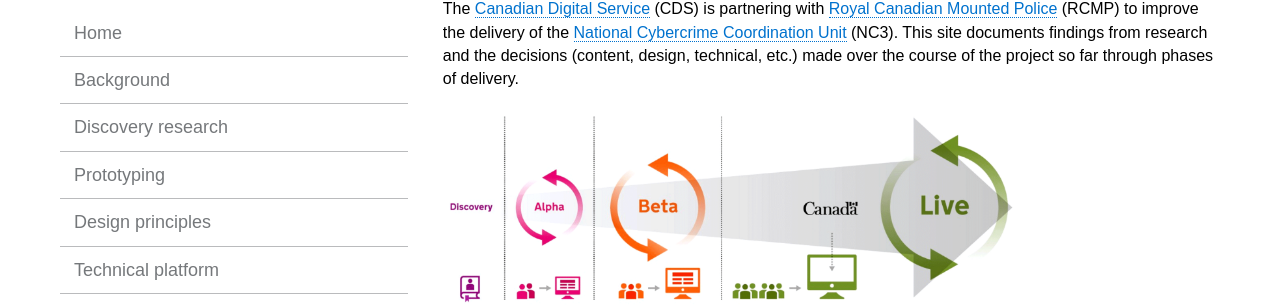
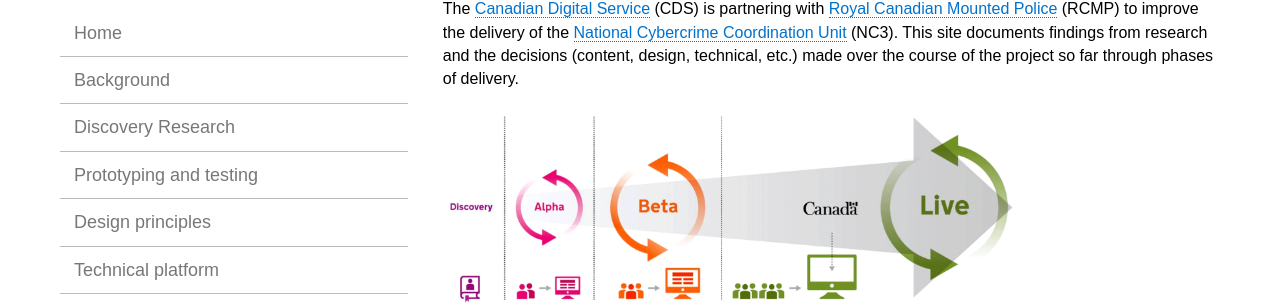
Before and after one commit to cds-snc/rcmp-report-a-cybercrime-alpha-documentation, a Jekyll site: the page built from index.html, in a window 1280 px wide. Shown: the part 227-535 px from the top of the page. Built offline with Jekyll 4.4.1, drawn with Linux system fonts in a browser that asks for light colours.

Commit message:
Update menu.yml

```diff
--- a/_data/menu.yml
+++ b/_data/menu.yml
@@ -6,23 +6,23 @@ en:
     name: "Background"
     url: "/background/"
   discovery:
-    name: "Discovery research"
+    name: "Discovery Research"
     url: "/discovery/"
   prototypes:
-    name: "Prototyping"
+    name: "Prototyping and testing"
     url: "/prototypes/"
   principles:
     name: "Design principles"
     url: "/principles/"
   technical:
     name: "Technical platform"
-    url: "/technical-platform/"
+    url: "/platform/"
   participate:
     name: "Participate in research"
     url: "/participate/"
   team-news:
     name: "Team news"
-    url: "/team-news/"
+    url: "/news/"
   contact:
     name: "Contact"
     url: "/contact/"
@@ -44,13 +44,13 @@ fr:
     url: "/principes/"
   technical:
     name: "Platforme technique"
-    url: "/platforme-technique/"
+    url: "/platforme/"
   participate:
     name: "Participez à notre recherche"
     url: "/participez/"
   team-news:
     name: "Nouvelles d'équipe"
-    url: "/nouvelles-dequipe/"
+    url: "/nouvelles/"
   contact:
     name: "Coordonnées"
     url: "/coordonnees/"
```
